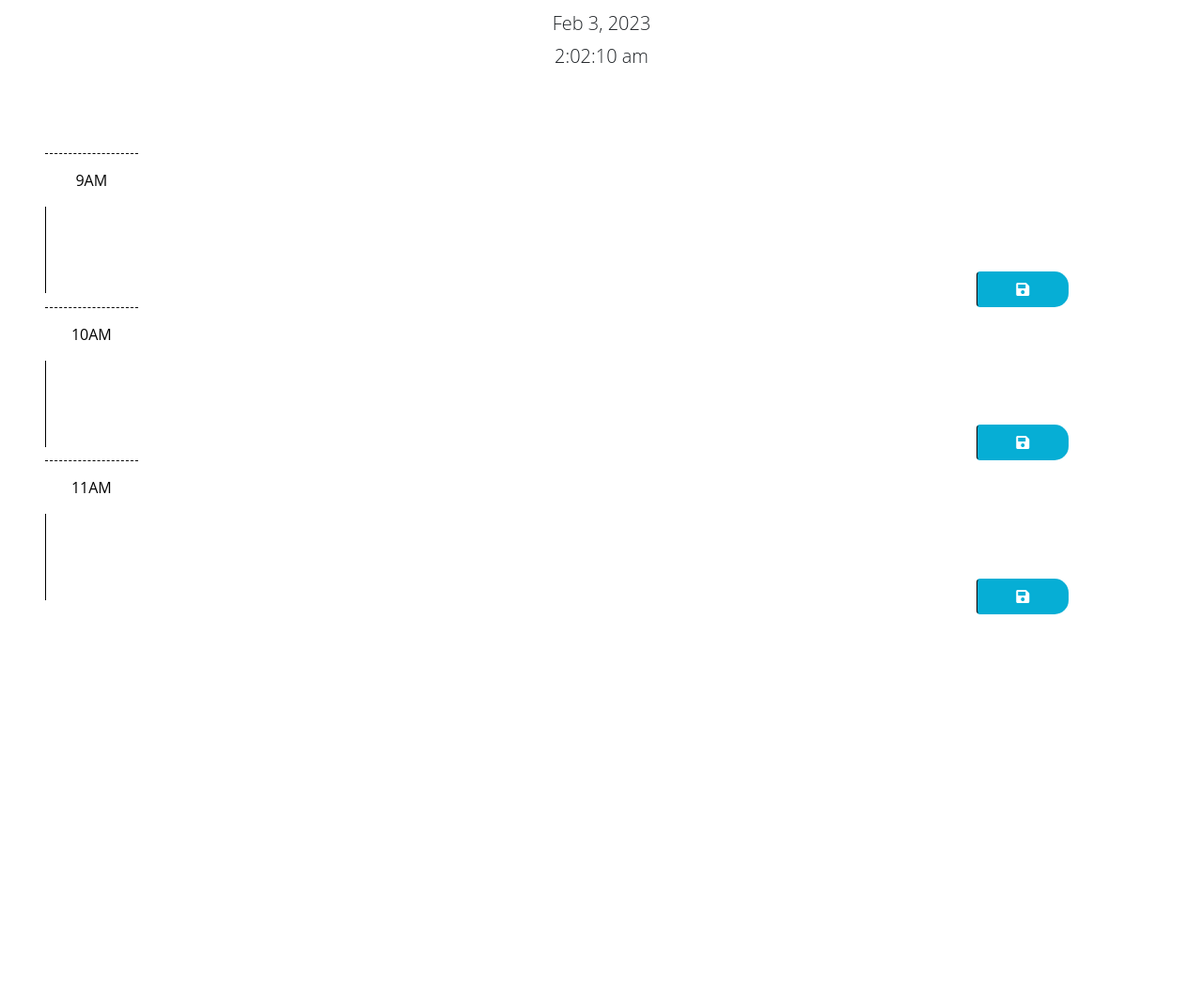
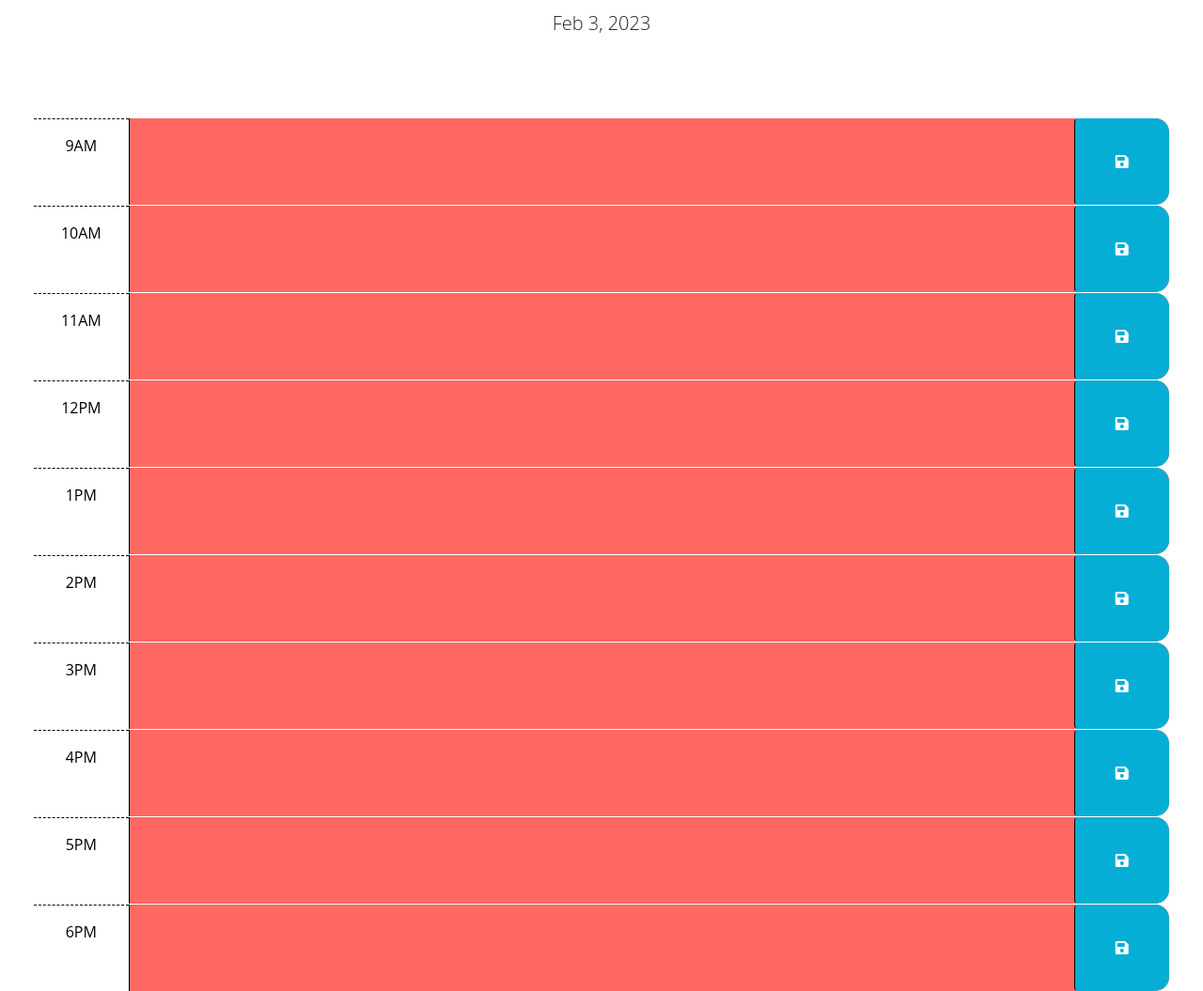
Before and after one commit to skouchy/dailyTaskManager, a plain HTML site: page index.html in a window 1280 px wide. Shown: the part 166-1221 px from the top of the page at 94% size. Before the commit the page ends 820 px from the top, so only its background shows below. Drawn offline with nearby package versions, Linux system fonts and the light colour scheme.

Commit message:
feat(js): refactored my code like whoa. Removed running clock, may not reinclude to get away from setInterval. Conditionals officially work and running as needed with the current time. New full time-block layout added to html for business hours criteria.

```diff
--- a/assets/js/script.js
+++ b/assets/js/script.js
@@ -1,71 +1,30 @@
 let today = dayjs().format('MMM D, YYYY');
 $('#currentDay').text(today);
-
-let currentTime;
-let time;
-let timeBlockEl;
+let currentHour = dayjs().hour();
 
 let buttonEl = $('.saveBtn');
-
-// *$(document).ready(function() {
-//   $('body').wrapAll();
-// })
-
-// getDate data : hours:minutes:seconds
-function clock() {
-  time = new Date();
-  return {
-    hours: time.getHours(),
-    minutes: time.getMinutes(),
-    seconds: time.getSeconds(),
-  }
-}
-
-// displays time in 12hr format
-function formatTimeTo12() {
-  let time = clock();
-  let hour = time.hours;
-  let minutes = time.minutes;
-  let seconds = time.seconds;
-  let ampm = hour >= 12 ? ' pm' : ' am';
-  hour = hour % 12;
-  hour = hour ? hour : 12;
-  minutes = minutes < 10 ? '0' + minutes : minutes;
-  let headerClock = hour + ':' + minutes + ':' + seconds + ampm;
-  $('#currentTime').text(headerClock);
-  console.log(headerClock);
-  timeBlockColor();
-}
+let timeBlockId = $('div.time-block').attr('id');
+let newClass;
 
 // sets hour-block class "present", "past", "future" : background color based on time comparison
 function timeBlockColor() {
-  $('.time-block').each(function () {
-    timeBlockEl = ($(this).attr('id'));
+  $('div.time-block').each(function () {
+    timeBlockId = $(this).attr('id');
 
-    time = clock();
-
-    let currentHour = time.hours;
-    if (currentHour == timeBlockEl) {
-      console.log('the time is now bitches')
-    } else if (currentHour > timeBlockEl) {
-      $(this).attr('class', '.past')
-      console.log('the time has past bitches')
+    if (currentHour == timeBlockId) {
+      newClass = $(this).addClass('present')
+    } else if (currentHour > timeBlockId) {
+      newClass = $(this).addClass('past')
     } else {
-      $(this).attr('class', '.future');
-      console.log('the world is your oyster')
-      console.log($(this).attr('class'))
+      newClass = $(this).addClass('present')
     }
-    console.log('the current hour is ' + currentHour)
-    console.log('this is ' + timeBlockEl)
   });
 }
 
-// begins clock interval onload to display current formatted time
-setInterval(function () {
-  formatTimeTo12()
-}, 5000);
+$(window).ready = timeBlockColor();
 
 
+// let textInput = localStorage.getItem
 
     // Wrap all code that interacts with the DOM in a call to jQuery to ensure that
 // the code isn't run until the browser has finished rendering all the elements
--- a/index.html
+++ b/index.html
@@ -25,18 +25,11 @@
 
     <main>
         <div class="container-fluid px-5">
-            <!-- *Use class for "past", "present", and "future" to apply styles to the
-        *time-block divs accordingly. The javascript will need to do this by
-        *adding/removing these classes on each div by comparing the hour in the
-        *id to the current hour. The html provided below is meant to be an example
-        *demonstrating how the css provided can be leveraged to create the
-        *desired layout and colors. The html below should be removed or updated
-        *in the finished product. Remember to delete this comment once the
-        *code is implemented.
-        *-->
+            <!-- The "past" class (added dynamically thru js) displays a gray background color. -->
+            <!-- The "present" class (added dynamically thru js) displays a red background color. -->
+            <!-- The "future" class (added dynamically thru js) displays a green background color. -->
 
-            <!-- Example of a past time block. The "past" class adds a gray background color. -->
-            <div id="9" class="row time-block present">
+            <div id="9" class="row time-block">
                 <div class="col-2 col-md-1 hour text-center py-3">9AM</div>
                 <textarea class="col-8 col-md-10 description" rows="3"> </textarea>
                 <button class="btn saveBtn col-2 col-md-1" aria-label="save" type="submit">
@@ -44,8 +37,7 @@
                 </button>
             </div>
 
-            <!-- Example of a present time block. The "present" class adds a red background color. -->
-            <div id="10" class="row time-block present">
+            <div id="10" class="row time-block">
                 <div class="col-2 col-md-1 hour text-center py-3">10AM</div>
                 <textarea class="col-8 col-md-10 description" rows="3"> </textarea>
                 <button class="btn saveBtn col-2 col-md-1" aria-label="save" type="submit">
@@ -53,20 +45,78 @@
                 </button>
             </div>
 
-            <!-- Example of a future time block. The "future" class adds a green background color. -->
-            <div id="11" class="row time-block present">
+            <div id="11" class="row time-block">
                 <div class="col-2 col-md-1 hour text-center py-3">11AM</div>
                 <textarea class="col-8 col-md-10 description" rows="3"> </textarea>
                 <button class="btn saveBtn col-2 col-md-1" aria-label="save" type="submit">
                     <i class="fas fa-save" aria-hidden="true"></i>
                 </button>
             </div>
+
+            <div id="12" class="row time-block">
+                <div class="col-2 col-md-1 hour text-center py-3">12PM</div>
+                <textarea class="col-8 col-md-10 description" rows="3"> </textarea>
+                <button class="btn saveBtn col-2 col-md-1" aria-label="save" type="submit">
+                    <i class="fas fa-save" aria-hidden="true"></i>
+                </button>
+            </div>
+
+            <div id="13" class="row time-block">
+                <div class="col-2 col-md-1 hour text-center py-3">1PM</div>
+                <textarea class="col-8 col-md-10 description" rows="3"> </textarea>
+                <button class="btn saveBtn col-2 col-md-1" aria-label="save" type="submit">
+                    <i class="fas fa-save" aria-hidden="true"></i>
+                </button>
+            </div>
+
+            <div id="14" class="row time-block">
+                <div class="col-2 col-md-1 hour text-center py-3">2PM</div>
+                <textarea class="col-8 col-md-10 description" rows="3"> </textarea>
+                <button class="btn saveBtn col-2 col-md-1" aria-label="save" type="submit">
+                    <i class="fas fa-save" aria-hidden="true"></i>
+                </button>
+            </div>
+
+            <div id="15" class="row time-block">
+                <div class="col-2 col-md-1 hour text-center py-3">3PM</div>
+                <textarea class="col-8 col-md-10 description" rows="3"> </textarea>
+                <button class="btn saveBtn col-2 col-md-1" aria-label="save" type="submit">
+                    <i class="fas fa-save" aria-hidden="true"></i>
+                </button>
+            </div>
+
+            <div id="16" class="row time-block">
+                <div class="col-2 col-md-1 hour text-center py-3">4PM</div>
+                <textarea class="col-8 col-md-10 description" rows="3"> </textarea>
+                <button class="btn saveBtn col-2 col-md-1" aria-label="save" type="submit">
+                    <i class="fas fa-save" aria-hidden="true"></i>
+                </button>
+            </div>
+
+            <div id="17" class="row time-block">
+                <div class="col-2 col-md-1 hour text-center py-3">5PM</div>
+                <textarea class="col-8 col-md-10 description" rows="3"> </textarea>
+                <button class="btn saveBtn col-2 col-md-1" aria-label="save" type="submit">
+                    <i class="fas fa-save" aria-hidden="true"></i>
+                </button>
+            </div>
+
+            <div id="18" class="row time-block">
+                <div class="col-2 col-md-1 hour text-center py-3">6PM</div>
+                <textarea class="col-8 col-md-10 description" rows="3"> </textarea>
+                <button class="btn saveBtn col-2 col-md-1" aria-label="save" type="submit">
+                    <i class="fas fa-save" aria-hidden="true"></i>
+                </button>
+            </div>
+
         </div>
     </main>
 
-    <script src="https://cdnjs.cloudflare.com/ajax/libs/jquery/3.2.1/jquery.min.js"></script>
+    <script src="https://cdnjs.cloudflare.com/ajax/libs/jquery/3.2.1/jquery.min.js">
+    </script>
     <script src="https://cdn.jsdelivr.net/npm/dayjs@1.11.3/dayjs.min.js"
-        integrity="sha256-iu/zLUB+QgISXBLCW/mcDi/rnf4m4uEDO0wauy76x7U=" crossorigin="anonymous"></script>
+        integrity="sha256-iu/zLUB+QgISXBLCW/mcDi/rnf4m4uEDO0wauy76x7U=" crossorigin="anonymous">
+    </script>
 
     <script src="./assets/js/script.js"></script>
 </body>
```
Also changed, not shown: 1 other file.
